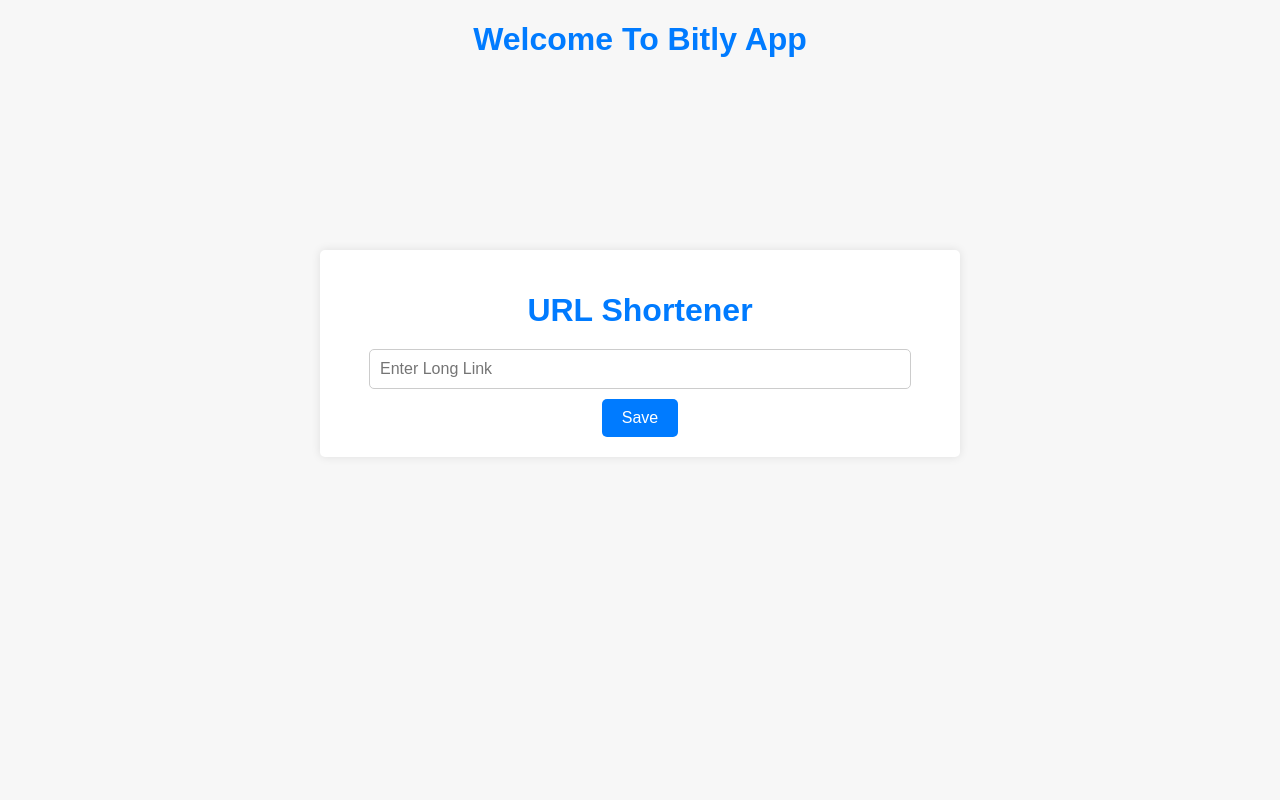
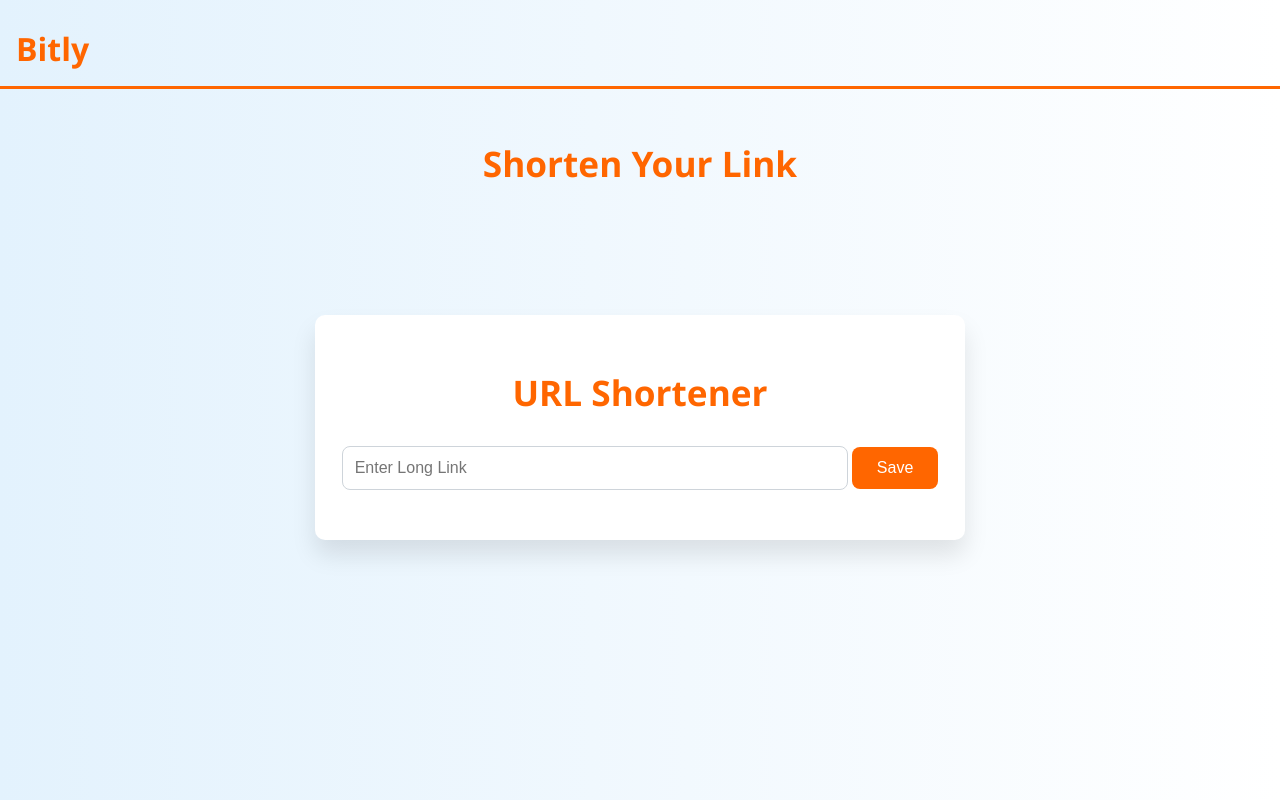
Before and after one commit to henBgit/bitly, a website: page public/index.html in a window 1280 px wide. Drawn offline with Linux system fonts and the light colour scheme.

Commit message:
UI update: styled title + animations

```diff
--- a/public/index.css
+++ b/public/index.css
@@ -1,65 +1,116 @@
 body {
-    font-family: Arial, sans-serif;
-    background-color: #f7f7f7;
+    font-family: 'Segoe UI', Tahoma, Geneva, Verdana, sans-serif;
+    background: linear-gradient(to right, #e3f2fd, #ffffff);
     margin: 0;
     padding: 0;
+    animation: fadeInBody 1.2s ease-in;
+}
+
+@keyframes fadeInBody {
+    from { opacity: 0; }
+    to { opacity: 1; }
+}
+
+h1 {
+    text-align: center;
+    color: #ff6600;
+    margin-bottom: 30px;
+    font-size: 2.2rem;
+    animation: fadeInUp 1s ease-out;
 }
 
 .container {
     max-width: 600px;
-    margin: 50px auto;
-    padding: 20px;
-    background-color: #fff;
-    border-radius: 5px;
-    box-shadow: 0 0 10px rgba(0, 0, 0, 0.1);
+    margin: 8rem auto;
+    padding: 30px 25px;
+    background-color: #ffffff;
+    border-radius: 10px;
+    box-shadow: 0 15px 25px rgba(0, 0, 0, 0.1);
     text-align: center;
-    margin-top: 12rem;
-}
-
-h1 {
-    text-align: center;
-    color: #007bff; /* Change color to blue */
-    margin-bottom: 20px; /* Add some margin at the bottom for spacing */
+    transition: all 0.3s ease-in-out;
+    animation: fadeInUp 1.3s ease-out;
 }
 
 input[type="text"] {
-    width: calc(100% - 80px);
-    padding: 10px;
-    margin-bottom: 10px;
-    border: 1px solid #ccc;
-    border-radius: 5px;
-    font-size: 16px;
+    width: 80%;
+    padding: 12px;
+    margin-bottom: 20px;
+    border: 1px solid #ced4da;
+    border-radius: 8px;
+    font-size: 1rem;
+    transition: border-color 0.3s ease;
+}
+
+input[type="text"]:focus {
+    border-color: #ff6600;
+    outline: none;
 }
 
 button {
-    padding: 10px 20px;
-    background-color: #007bff;
+    padding: 12px 25px;
+    background: #ff6600;
     border: none;
-    border-radius: 5px;
-    color: #fff;
-    font-size: 16px;
+    border-radius: 8px;
+    color: white;
+    font-size: 1rem;
     cursor: pointer;
+    transition: background 0.3s ease;
 }
 
 button:hover {
-    background-color: #0056b3;
+    background: #ff6600;
 }
 
 #shortLinkContainer {
-    margin-top: 20px;
+    margin-top: 30px;
     display: none;
+    animation: fadeIn 0.8s ease-in;
 }
 
 #shortLinkContainer p {
     font-size: 18px;
     margin-bottom: 10px;
+    color: #212529;
 }
 
 #shortLink {
-    color: #007bff;
+    color: #ff6600;
     text-decoration: none;
+    font-weight: bold;
+    transition: color 0.3s;
 }
 
 #shortLink:hover {
     text-decoration: underline;
+    color: #ff6600;
 }
+
+/* Animations */
+@keyframes fadeInUp {
+    from {
+        opacity: 0;
+        transform: translateY(20px);
+    }
+    to {
+        opacity: 1;
+        transform: translateY(0);
+    }
+}
+
+
+.section-title {
+    text-align: left;
+    margin-bottom: 2rem;
+    position: relative;
+  }
+
+  .section-title h2 {
+    color: #ff6600;
+    font-size: 2rem;
+    display: inline-block;
+    width: 100%;
+    padding-bottom: 1rem;
+    padding-left: 1rem;
+    border-bottom: 3px solid #ff6600;
+    position: relative;
+  }
--- a/public/index.html
+++ b/public/index.html
@@ -7,7 +7,12 @@
     <link rel="stylesheet" href="index.css">
 </head>
 <body>
-    <h1>Welcome To Bitly App</h1>
+    <main class="fade-in">
+        <div class="section-title">
+        <h2>Bitly</h2>
+        <h1>Shorten Your Link</h1>
+
+    </div>
         <div class="container">
             <h1>URL Shortener</h1>
             <input type="text" id="longLink" placeholder="Enter Long Link">
@@ -16,8 +21,11 @@
             <div id="shortLinkContainer">
                 <p>Your short link:</p>
                 <a id="shortLink" href="" target="_blank"></a>
+                <button id="copyBtn" onclick="copyLink()" style="margin-top: 10px;">Copy</button>
             </div>
         </div>
+    </main>
+
     <script>
         async function saveLink() {
             const longLink = document.getElementById('longLink').value;
@@ -30,16 +38,26 @@
                     body: JSON.stringify({ longLink })
                 });
                 const data = await response.json();
-                // Display the short link returned by the server
                 const fullShortLink = window.location.origin + '/' + data.message;
-                document.getElementById('shortLink').textContent =fullShortLink;
-                document.getElementById('shortLink').href = fullShortLink;
+                const shortLinkEl = document.getElementById('shortLink');
+                shortLinkEl.textContent = fullShortLink;
+                shortLinkEl.href = fullShortLink;
+
                 document.getElementById('shortLinkContainer').style.display = 'block';
             } catch (error) {
                 console.error('Error saving link:', error);
                 alert('An error occurred while saving the link');
             }
         }
+
+        function copyLink() {
+            const shortLink = document.getElementById('shortLink').href;
+            navigator.clipboard.writeText(shortLink).then(() => {
+                alert("Link copied to clipboard!");
+            }).catch(err => {
+                alert("Failed to copy link.");
+            });
+        }
     </script>
 </body>
 </html>
```
Lines whose indentation alone changed are shown as unchanged.
